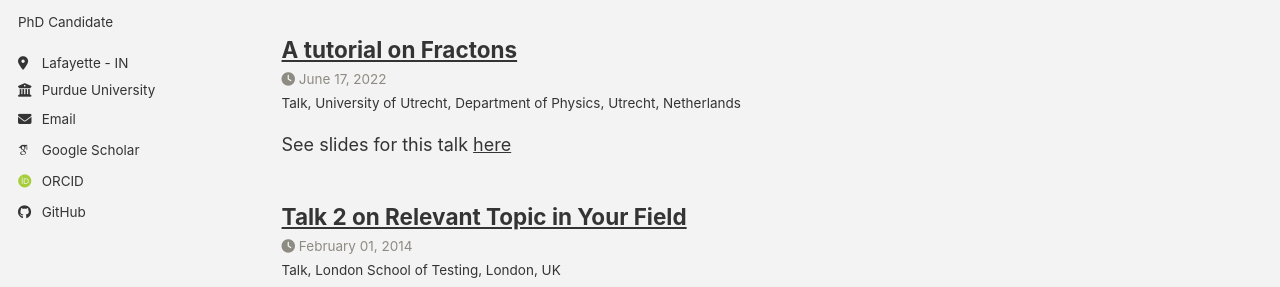
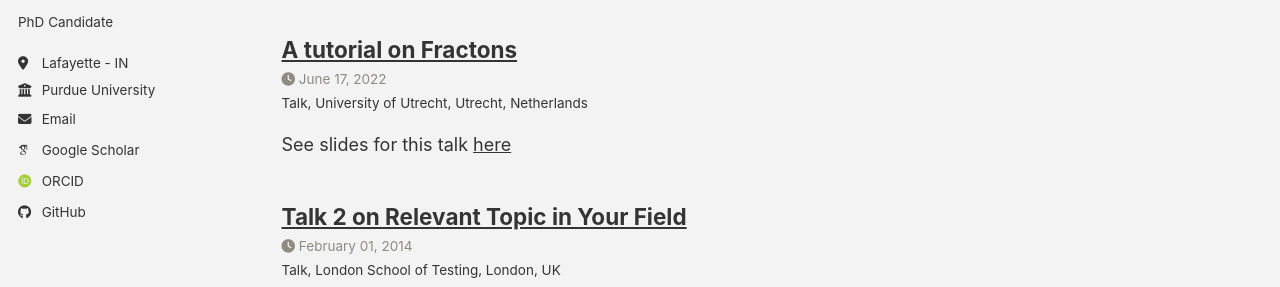
Before and after one commit to gui-delfino/gui-delfino.github.io, a Jekyll site: the page built from _pages/talks.html, in a window 1280 px wide and 1049 px high. Shown: the part 305-592 px from the top of the window. Built offline with Jekyll 4.4.1, drawn with Linux system fonts in a browser that asks for light colours; some web fonts are replaced; a script bundle is joined from its source files by our own code; library files that are not in the unit come from our copies.

Commit message:
Update venue information for Utrecht talk

```diff
--- a/_talks/2022-ultrech-june-fractons.md
+++ b/_talks/2022-ultrech-june-fractons.md
@@ -3,7 +3,7 @@ title: "A tutorial on Fractons"
 collection: talks
 type: "Talk"
 permalink: /talks/2022-ultrech-june-fractons
-venue: "University of Utrecht, Department of Physics"
+venue: "University of Utrecht"
 date: 2022-06-17
 location: "Utrecht, Netherlands"
 ---
```
